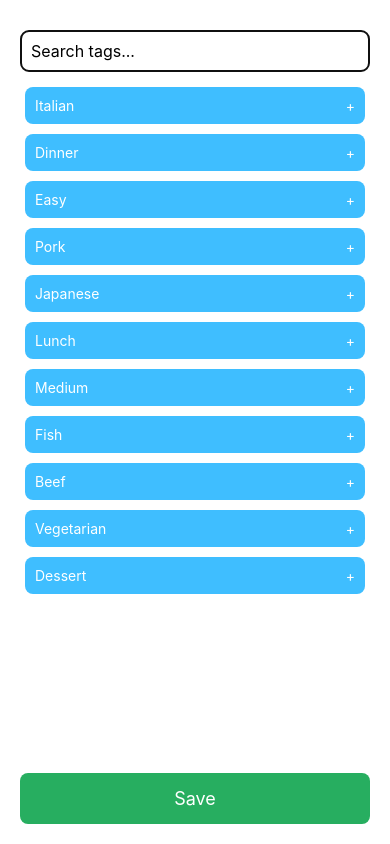
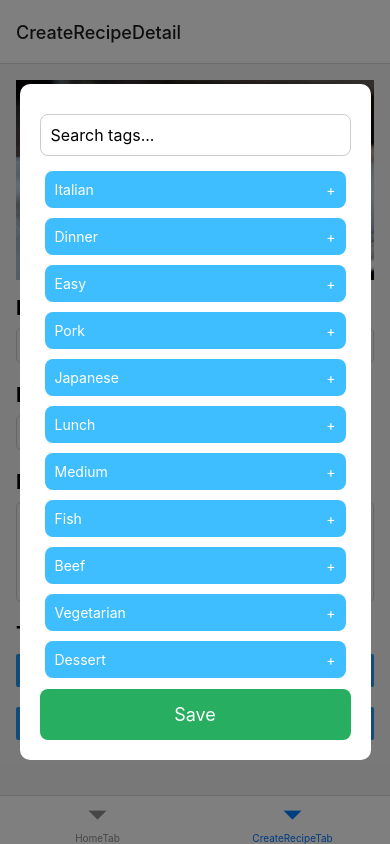
Before and after one commit to VictorApaez/cook-smart, a React Native app: screen /CreateRecipeTab in a window 390 px wide. Both pictures are taken after a click on the button "EDIT TAGS". Built offline with nearby package versions, Linux system fonts and the light colour scheme.

Commit message:
added backdrop to Modal and wrapperd it in TouchableWithoutFeedback to clode modal when backdrop is touched

```diff
--- a/components/TagEditor.tsx
+++ b/components/TagEditor.tsx
@@ -7,6 +7,7 @@ import {
   FlatList,
   Modal,
   StyleSheet,
+  TouchableWithoutFeedback,
 } from 'react-native';
 import {recipeTags} from './CategoriesData';
 
@@ -45,7 +46,14 @@ export const TagEditor: React.FC<TagEditorProps> = ({
   };
 
   return (
-    <Modal visible={visible} onRequestClose={onClose}>
+    <Modal
+      visible={visible}
+      onRequestClose={onClose}
+      transparent={true}
+      animationType="fade">
+      <TouchableWithoutFeedback onPress={onClose}>
+        <View style={styles.modalBackdrop}>
+          <TouchableWithoutFeedback>
             <View style={styles.modalContainer}>
               <View style={styles.selectedTagsContainer}>
                 {selectedTags.map((tag: string, index: number) => (
@@ -83,14 +91,26 @@ export const TagEditor: React.FC<TagEditorProps> = ({
                 <Text style={styles.saveButtonText}>Save</Text>
               </TouchableOpacity>
             </View>
+          </TouchableWithoutFeedback>
+        </View>
+      </TouchableWithoutFeedback>
     </Modal>
   );
 };
 
 const styles = StyleSheet.create({
+  modalBackdrop: {
+    flex: 1,
+    justifyContent: 'center', // Center the modal vertically
+    alignItems: 'center', // Center the modal horizontally
+    backgroundColor: 'rgba(0, 0, 0, 0.5)', // Semi-transparent background
+  },
   modalContainer: {
+    width: '90%', // Take up 90% of screen width
+    maxHeight: '80%', // Take up max of 80% of screen height
     padding: 20,
     backgroundColor: '#FFFFFF',
+    borderRadius: 10,
     flex: 1,
   },
   searchInput: {
```
Lines whose indentation alone changed are shown as unchanged.
